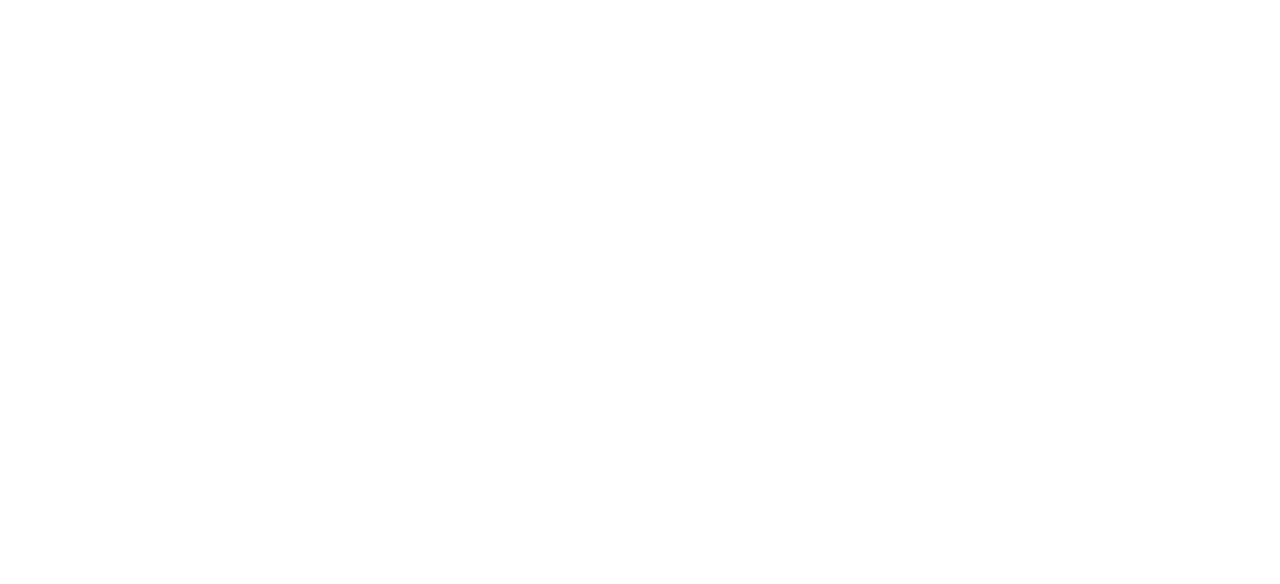
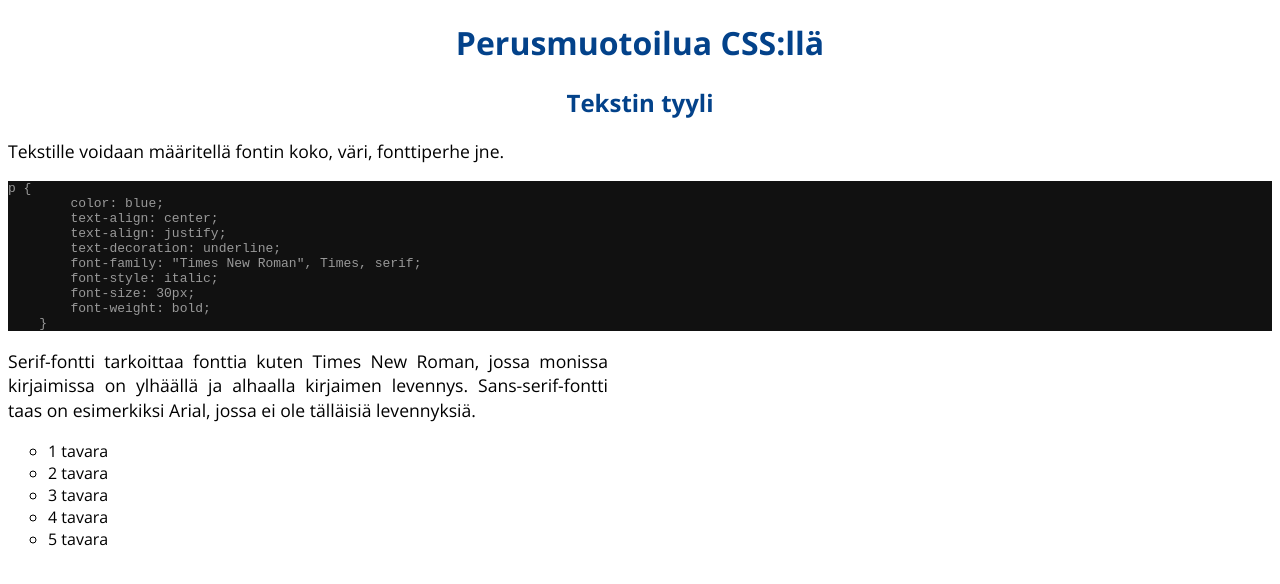
Before and after one commit to Unc-ruckus/CSS, a plain HTML site: page demo2/index.html in a window 1280 px wide. Drawn offline with nearby package versions, Linux system fonts and the light colour scheme.

Commit message:
css text styles

```diff
--- a/demo2/index.html
+++ b/demo2/index.html
@@ -1,12 +1,33 @@
 <!DOCTYPE html>
-<html lang="en">
+<html lang="fi">
 <head>
     <meta charset="UTF-8">
     <meta http-equiv="X-UA-Compatible" content="IE=edge">
     <meta name="viewport" content="width=device-width, initial-scale=1.0">
     <title>Document</title>
+    <link rel="stylesheet" href="style.css">
 </head>
 <body>
-
+    <h1>Perusmuotoilua CSS:llä</h1>
+    <h2>Tekstin tyyli</h2>
+    <p>Tekstille voidaan määritellä fontin koko, väri, fonttiperhe jne.</p>
+    <pre>p {
+        color: blue;
+        text-align: center;
+        text-align: justify;
+        text-decoration: underline;
+        font-family: "Times New Roman", Times, serif;
+        font-style: italic;
+        font-size: 30px;
+        font-weight: bold;
+    }</pre>
+    <p>Serif-fontti tarkoittaa fonttia kuten Times New Roman, jossa monissa kirjaimissa on ylhäällä ja alhaalla kirjaimen levennys. Sans-serif-fontti taas on esimerkiksi Arial, jossa ei ole tälläisiä levennyksiä.</p>
+    <ul>
+        <li>1 tavara</li>
+        <li>2 tavara</li>
+        <li>3 tavara</li>
+        <li>4 tavara</li>
+        <li>5 tavara</li>
+    </ul>
 </body>
 </html>
--- a/demo2/style.css
+++ b/demo2/style.css
@@ -2,3 +2,21 @@
 body{
     font-family: "Open Sans", sans-serif;
 }
+h1,h2,h3{
+    color: rgb(3, 66, 138);
+    text-align: center ;
+}
+p{
+    text-align: justify;
+    hyphens: auto;
+    font-size: 1.1em;
+    line-height: 1.4em;
+    max-width: 600px;
+}
+pre{
+    background-color: #111;
+    color: #999;
+}
+ul{
+    list-style-type: circle;
+}
```
